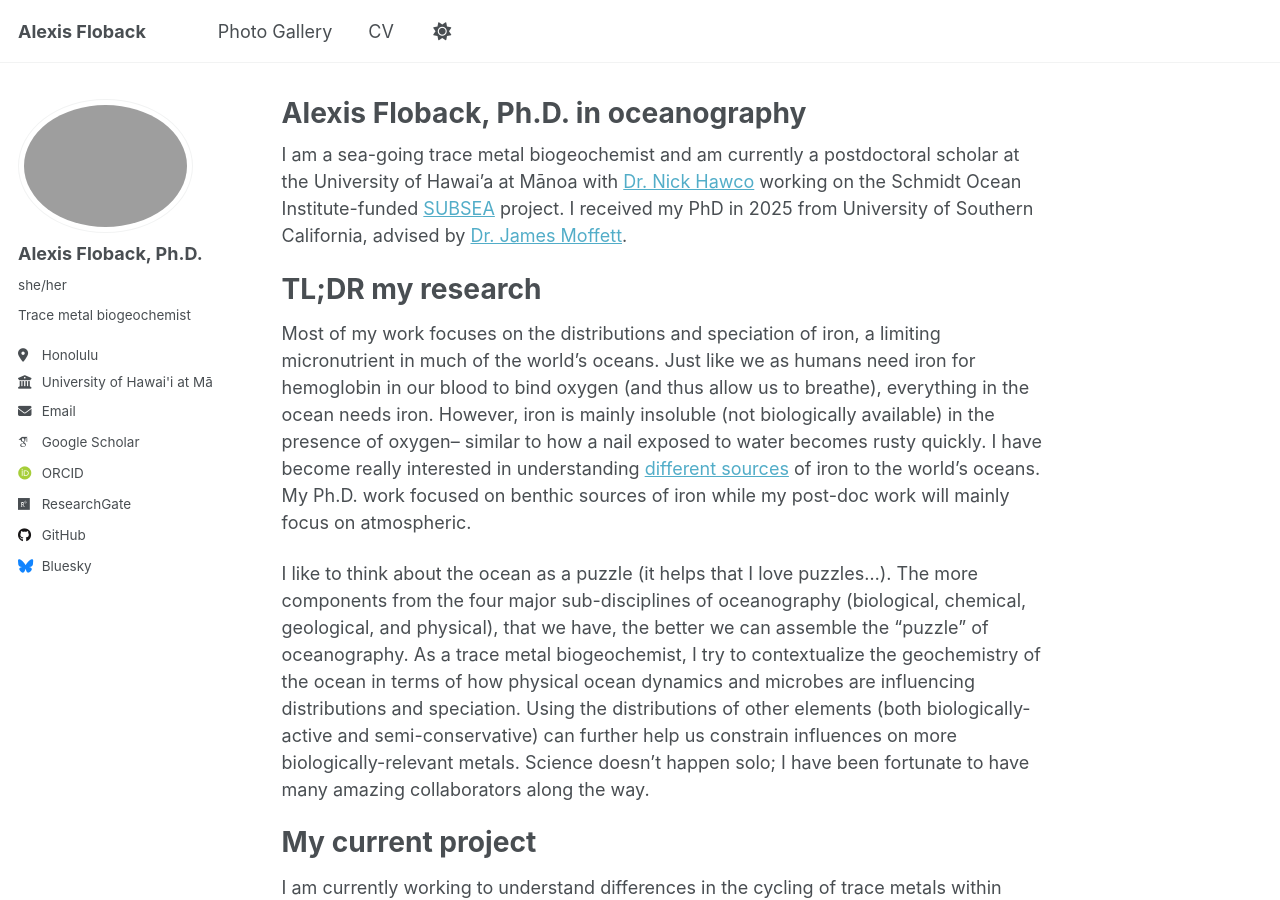
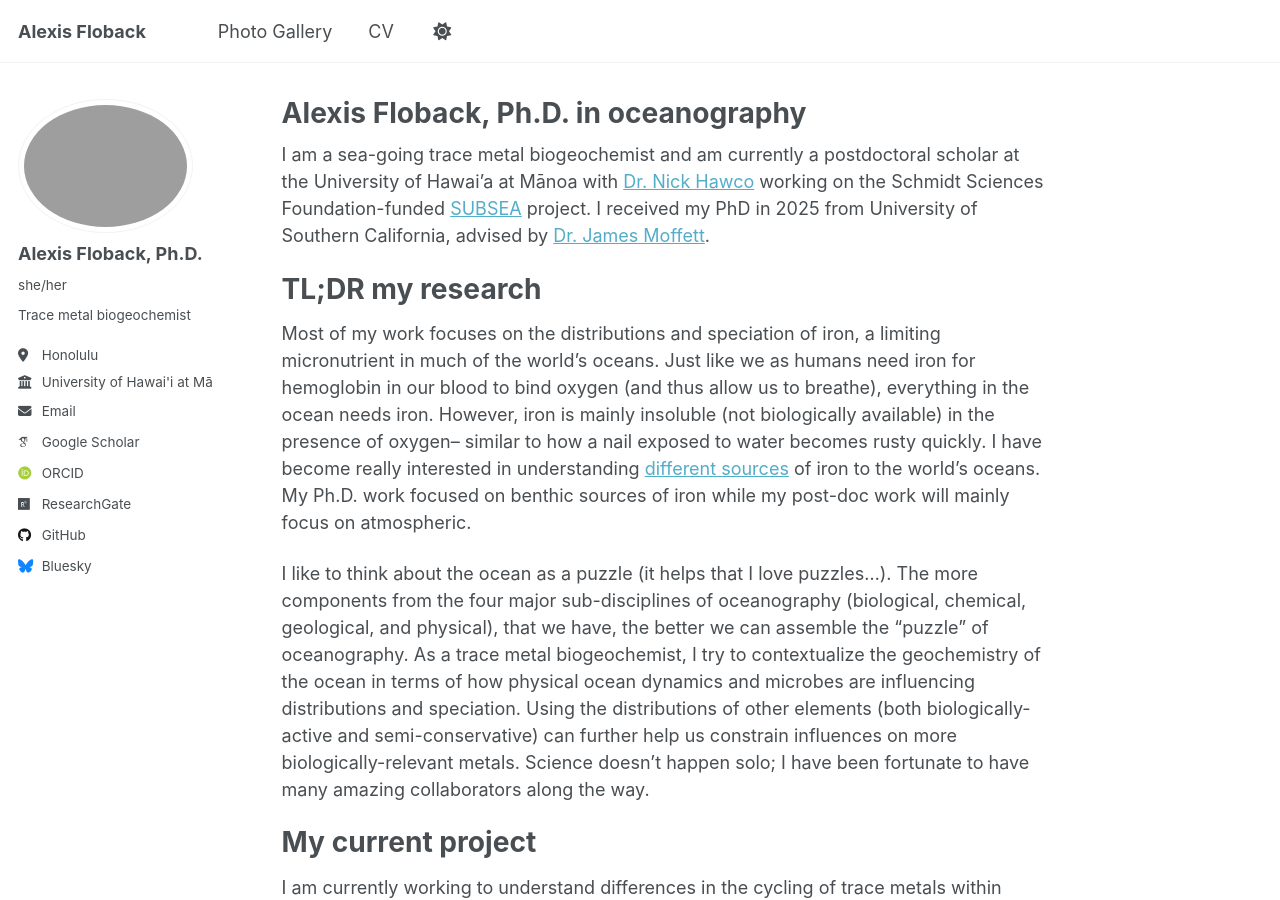
Before and after one commit to alexis-floback/alexis-floback.github.io, a Jekyll site: the page built from _pages/about.md, in a window 1280 px wide and 900 px high. Built offline with Jekyll 4.4.1, drawn with Linux system fonts in a browser that asks for light colours; some web fonts are replaced.

Commit message:
Update about.md

```diff
--- a/_pages/about.md
+++ b/_pages/about.md
@@ -7,7 +7,7 @@ redirect_from:
   - /about.html
 ---
 
-I am a sea-going trace metal biogeochemist and am currently a postdoctoral scholar at the University of Hawai'a at Mānoa with [Dr. Nick Hawco](https://www.hawcolab.org/) working on the Schmidt Ocean Institute-funded [SUBSEA](https://flbs.umt.edu/apps/subsea/) project. I received my PhD in 2025 from University of Southern California, advised by [Dr. James Moffett](https://dornsife.usc.edu/profile/james-moffett/).
+I am a sea-going trace metal biogeochemist and am currently a postdoctoral scholar at the University of Hawai'a at Mānoa with [Dr. Nick Hawco](https://www.hawcolab.org/) working on the Schmidt Sciences Foundation-funded [SUBSEA](https://flbs.umt.edu/apps/subsea/) project. I received my PhD in 2025 from University of Southern California, advised by [Dr. James Moffett](https://dornsife.usc.edu/profile/james-moffett/).
 
 TL;DR my research
 ======
```
